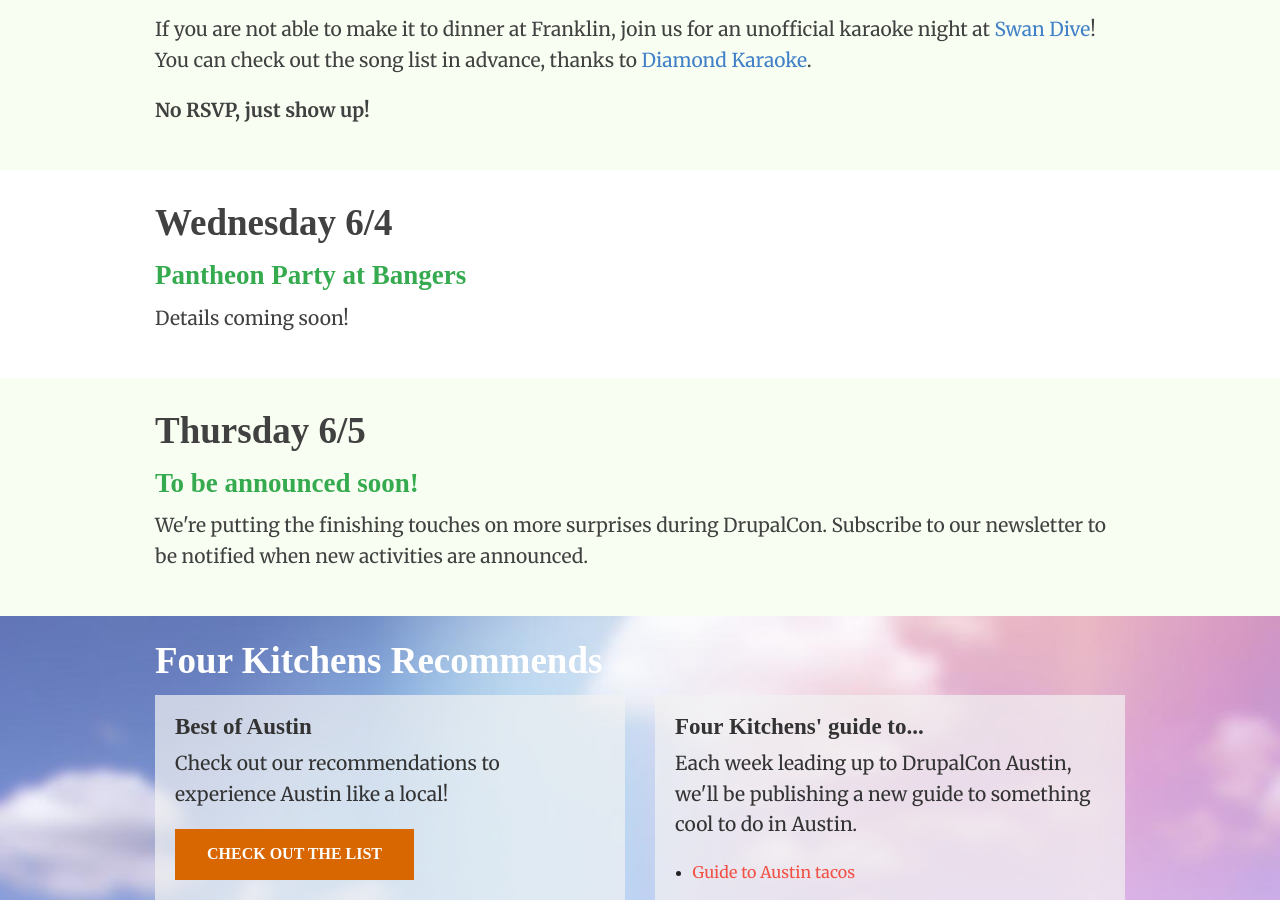
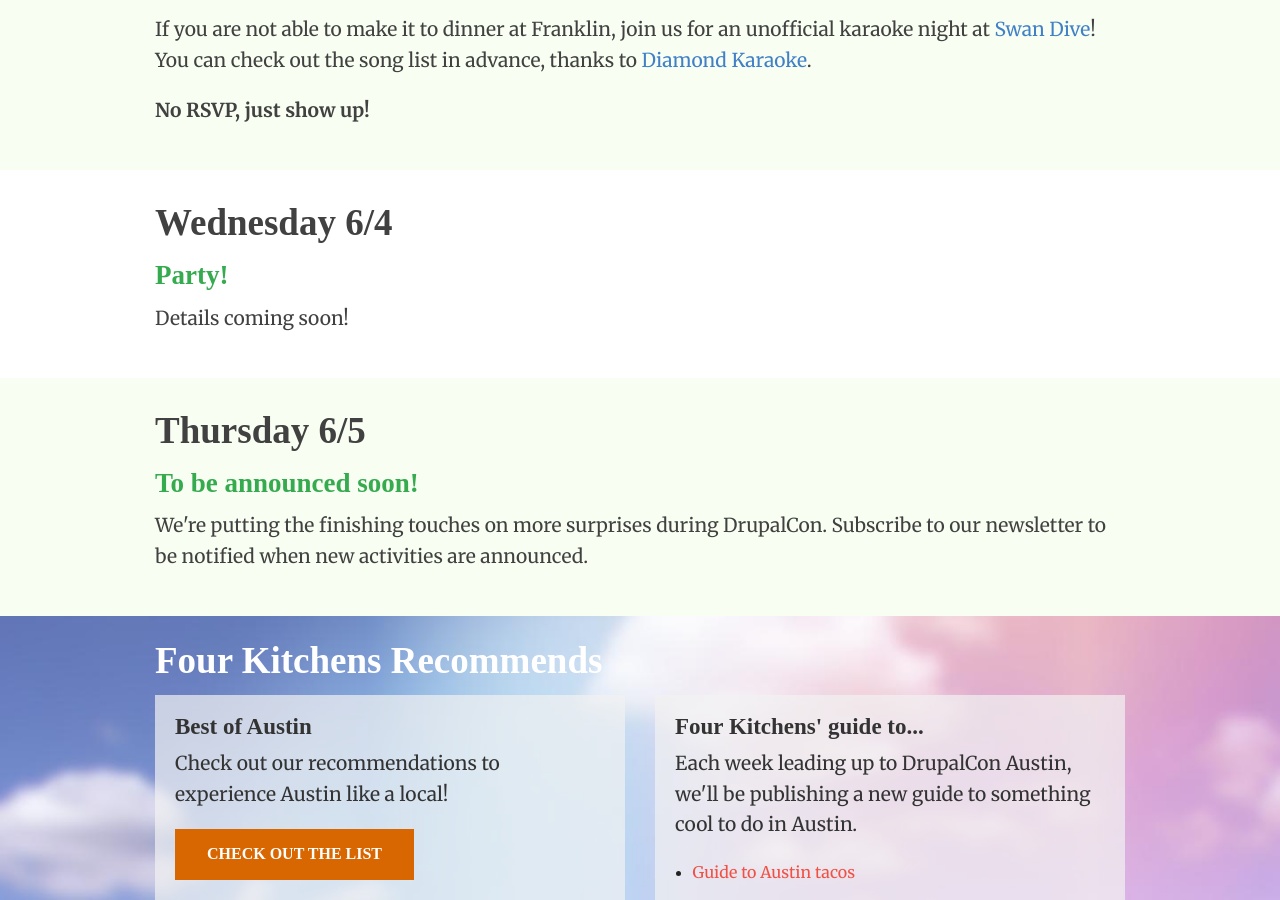
Before and after one commit to fourkitchens/4days-of-4K, a Jekyll site: the page built from index.html, in a window 1280 px wide and 900 px high, scrolled down 1202 px. Built offline with Jekyll 4.4.1, drawn with Linux system fonts in a browser that asks for light colours; some web fonts are replaced; Markdown is read by kramdown in place of the engine named in the settings.

Commit message:
Updating Wednesday

```diff
--- a/index.html
+++ b/index.html
@@ -64,7 +64,7 @@
     <div class="large-12 columns">
       <div>
         <h2>Wednesday 6/4</h2>
-        <h3>Pantheon Party at Bangers</h3>
+        <h3>Party!</h3>
         <p>Details coming soon!</p>
       </div>
     </div>
```
